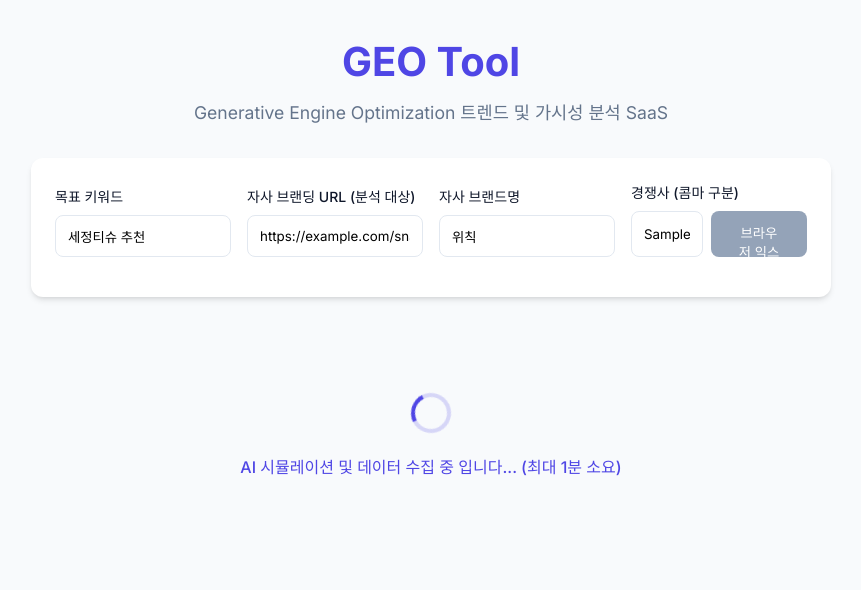
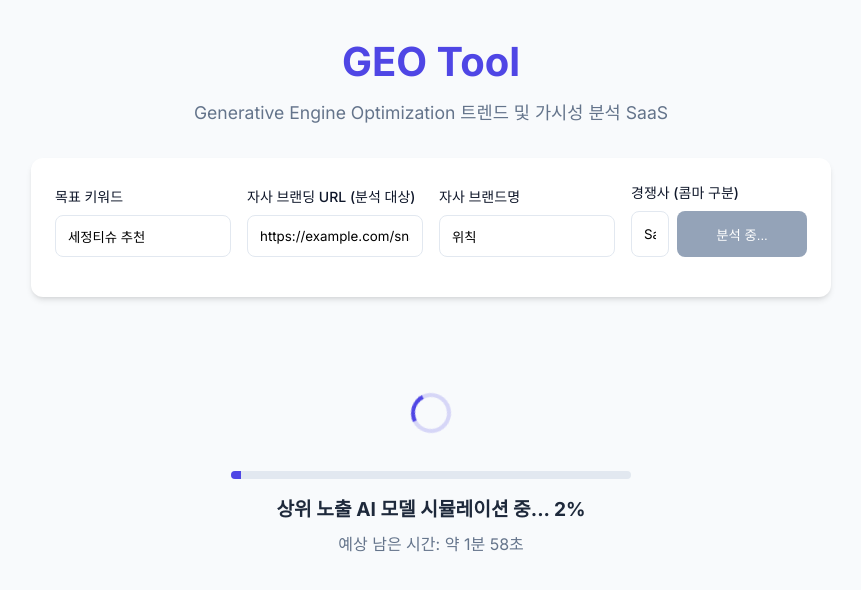
Before and after one commit to yoonchangpark/geo-analytics, a React (Vite) app in the folder frontend/: page / in a window 1280 px wide. Both pictures are taken after typing "Sample" into the empty fields and a click on the button "진단 시작". Shown: the top 590 px of the page, without its empty margins (209-1070 px from the left). Built offline with nearby package versions, Linux system fonts and the light colour scheme.

Commit message:
Update UX: UI button overflow fix and progress bar loading state

```diff
--- a/frontend/src/App.jsx
+++ b/frontend/src/App.jsx
@@ -16,6 +16,8 @@ function App() {
   const [competitorsText, setCompetitorsText] = useState('');
 
   const [loading, setLoading] = useState(false);
+  const [progress, setProgress] = useState(0);
+  const [timeLeft, setTimeLeft] = useState(120);
   const [results, setResults] = useState(null);
   const [error, setError] = useState(null);
 
@@ -38,6 +40,16 @@ function App() {
     setLoading(true);
     setResults(null);
     setError('');
+    setProgress(0);
+    setTimeLeft(120);
+
+    const timer = setInterval(() => {
+      setProgress(old => {
+        const next = old + (Math.random() * 1.5 + 0.5);
+        return next > 99 ? 99 : next;
+      });
+      setTimeLeft(old => (old > 0 ? old - 1 : 0));
+    }, 1000);
 
     let naverRawData = null;
 
@@ -103,6 +115,8 @@ function App() {
       console.error(err);
       setError(err.message);
     } finally {
+      clearInterval(timer);
+      setProgress(100);
       setLoading(false);
     }
   };
@@ -132,8 +146,8 @@ function App() {
             <label style={{ display: 'block', fontSize: '0.875rem', fontWeight: '500', marginBottom: '0.5rem' }}>경쟁사 (콤마 구분)</label>
             <div style={{ display: 'flex', gap: '0.5rem' }}>
               <input type="text" className="input-field" value={competitorsText} onChange={e => setCompetitorsText(e.target.value)} placeholder="미입력 시 AI 연관검색어 자동추출" />
-              <button type="submit" className="btn" disabled={loading} style={{ marginBottom: '1rem', height: '46px' }}>
-                {loading ? '브라우저 익스텐션 긁는 중...' : '진단 시작'}
+              <button type="submit" className="btn" disabled={loading} style={{ marginBottom: '1rem', height: '46px', whiteSpace: 'nowrap', minWidth: '130px' }}>
+                {loading ? '분석 중...' : '진단 시작'}
               </button>
             </div>
           </div>
@@ -150,7 +164,26 @@ function App() {
         <div style={{ textAlign: 'center', padding: '4rem 0', color: 'var(--primary)' }}>
           <div style={{ display: 'inline-block', width: '40px', height: '40px', border: '4px solid rgba(79,70,229,0.2)', borderTopColor: 'var(--primary)', borderRadius: '50%', animation: 'spin 1s linear infinite' }}></div>
           <style>{`@keyframes spin { to { transform: rotate(360deg); } }`}</style>
-          <p style={{ marginTop: '1rem', fontWeight: '500' }}>AI 시뮬레이션 및 데이터 수집 중 입니다... (최대 1분 소요)</p>
+
+          <div style={{ maxWidth: '400px', margin: '2rem auto 0 auto', backgroundColor: '#E2E8F0', borderRadius: '8px', overflow: 'hidden', height: '8px' }}>
+            <div style={{ width: `${progress}%`, height: '100%', backgroundColor: 'var(--primary)', transition: 'width 1s ease' }}></div>
+          </div>
+
+          <p style={{ marginTop: '1rem', fontWeight: 'bold', fontSize: '1.2rem', color: '#1E293B' }}>
+            상위 노출 AI 모델 시뮬레이션 중... {Math.floor(progress)}%
+          </p>
+          <p style={{ marginTop: '0.5rem', color: 'var(--text-muted)' }}>
+            예상 남은 시간: 약 {Math.floor(timeLeft / 60)}분 {timeLeft % 60}초
+          </p>
+
+          {timeLeft <= 90 && (
+             <div style={{ marginTop: '1.5rem', animation: 'fadeIn 1s' }}>
+                <style>{`@keyframes fadeIn { from { opacity: 0 } to { opacity: 1 } }`}</style>
+                <p style={{ color: '#B45309', fontWeight: 'bold', backgroundColor: '#FEF3C7', display: 'inline-block', padding: '0.75rem 1.5rem', borderRadius: '20px', margin: 0 }}>
+                  ☕ 각 경쟁사 웹사이트를 1:1로 딥-크롤링 중입니다.<br/>분석이 완료 될 때까지 커피 한 잔 마시고 오세요!
+                </p>
+             </div>
+          )}
         </div>
       )}
 
```
Also changed, not shown: 1 other file (tests, documents, lock files or other folders).
